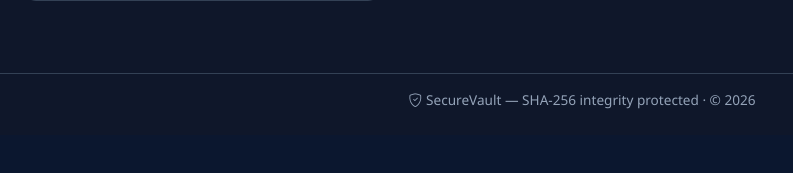
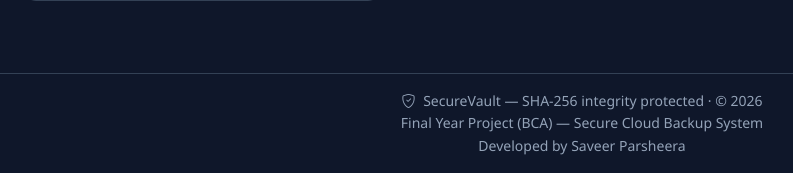
Before and after one commit to SaveerIsOP/secure-file-vault, a Flask app: page /dashboard in a window 1280 px wide. Shown: the part 665-838 px from the top of the page, without its empty margins (58-851 px from the left). Before the commit the page ends 774 px from the top, so only its background shows below. Run offline with Flask 3, Linux system fonts and the light colour scheme; the visitor is signed in with stand-in values (Sample User, id 1); data that the repository does not hold is empty.

Commit message:
Update base.html

```diff
--- a/templates/base.html
+++ b/templates/base.html
@@ -248,7 +248,11 @@
 
 <footer class="py-3 mt-5">
   <div class="container text-center">
-    <i class="bi bi-shield-check me-1"></i>SecureVault &mdash; SHA-256 integrity protected &middot; &copy; {{ current_year }}
+    <div style="color:#94a3b8; font-size:14px; line-height:1.6;">
+  <i class="bi bi-shield-check me-1"></i>
+  SecureVault &mdash; SHA-256 integrity protected &middot; &copy; {{ current_year }}<br>
+  Final Year Project (BCA) — Secure Cloud Backup System<br>
+  Developed by Saveer Parsheera
   </div>
 </footer>
 
```
